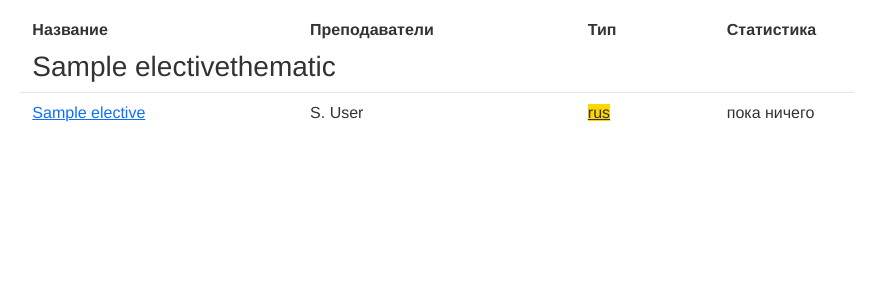
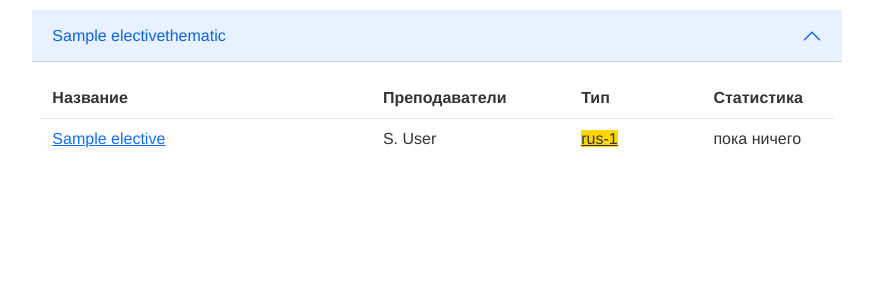
Before and after one commit to tamarinvs19/choosing_electives, a Django app: page /electives/ in a window 1280 px wide. Shown: the part 66-366 px from the top of the page, without its empty margins (203-1076 px from the left). Run offline with Django 3.2, Linux system fonts and the light colour scheme; tables that the repository leaves empty hold one stand-in row (values such as "Sample post").

Commit message:
update thematic spliting

```diff
--- a/electives/models.py
+++ b/electives/models.py
@@ -57,11 +57,17 @@ class ElectiveKind(models.Model):
     def short_name(self) -> str:
         """Generate the short string form"""
         if self.credit_units == 2:
-            return '{lang}s'.format(lang=self.language)
+            return '{lang}s-{semester}'.format(
+                lang=self.language, semester=self.semester,
+            )
         elif self.credit_units == 3:
-            return '{lang}1'.format(lang=self.language)
+            return '{lang}1-{semester}'.format(
+                lang=self.language, semester=self.semester,
+            )
         elif self.credit_units == 4:
-            return '{lang}2'.format(lang=self.language)
+            return '{lang}2-{semester}'.format(
+                lang=self.language, semester=self.semester,
+            )
 
 
 class ElectiveThematic(models.Model):
@@ -117,7 +123,7 @@ class Elective(models.Model):
             return 'Не определен'
 
     @property
-    def text_kinds(self) -> list[(str, str)]:
+    def text_kinds(self) -> list[(str, str, str)]:
         """Generate the list of kinds as pairs (short_form, long_form, semester)."""
         return [(kind.short_name, kind.show_name, kind.semester) for kind in self.kinds.all()]
 
--- a/static/styles/main.css
+++ b/static/styles/main.css
@@ -11,12 +11,12 @@ body {
     padding-right: 30px;
 }
 
-#div-electives > div.title-row {
+.title-row {
     padding: 8px 0;
     font-weight: bold;
 }
 
-#div-electives > div.table-row {
+.table-row {
     padding: 8px 0;
     border-top: 1px solid #e5e5e5;
 }
@@ -29,7 +29,7 @@ ul.description-table li:first-child {
     font-weight: bold;
 }
 
-span.info-counter {
+.info-counter {
     position: absolute;
     right: 50px;
 }
@@ -38,11 +38,11 @@ span.info-counter {
     padding-bottom: 20px;
 }
 
-div.elective-kinds {
+.elective-kinds {
     font-size: 11pt;
 }
 
-div.save-button {
+.save-button {
     padding: 10px 0;
 }
 
@@ -53,3 +53,11 @@ div.save-button {
 .semester-2 {
     background-color: yellowgreen;
 }
+
+.elective-row:hover {
+    background-color: #f3f3f3;
+}
+
+.elective-description {
+    word-break: break-all;
+}
--- a/templates/electives/elective_list.html
+++ b/templates/electives/elective_list.html
@@ -2,60 +2,10 @@
 {% block head_title %}
   Elective list
 {% endblock %}
-
 {% block body %}
-  <div class="row">
-    <div id="div-electives" class="env-page col-md-8 offset-md-2">
-      <div class="row title-row">
-        <div class="col-4">Название</div>
-        <div class="col-4">Преподаватели</div>
-        <div class="col-2">Тип</div>
-        <div class="col-2">Статистика</div>
-      </div>
-      {% for thematic in thematics %}
-        <h3>{{ thematic.name }}</h3>
-      {% for elective in electives %}
-          {% if elective.thematic == thematic %}
-        <div class="row table-row">
-          <div class="col-4"><a href={% url 'electives:elective_page' elective.id %}>{{ elective.name }}</a></div>
-          <div class="col-4">{{ elective.text_teacher }}</div>
-          <div class="col-2">
-            {% for short_form, long_form, semester in elective.text_kinds %}
-              <span title="{{ long_form }}" class="semester-{{ semester }}">
-                <u>{{ short_form }}</u>
-              </span>
-            {% endfor %}
-          </div>
-          <div class="col-2">пока ничего</div>
-        </div>
-          {% endif %}
-      {% endfor %}
-      {% endfor %}
-      {#        <table class="electives">#}
-      {#            <thead>#}
-      {#            <tr>#}
-      {#                <th>Название</th>#}
-      {#                <th>Преподаватели</th>#}
-      {#                <th>Тип</th>#}
-      {#                <th>Статистика</th>#}
-      {#            </tr>#}
-      {#            </thead>#}
-      {#            <tbody>#}
-      {#                {% for elective in electives %}#}
-      {#                    <tr>#}
-      {#                        <td>{{elective.name}}</td>#}
-      {#                        <td>{{elective.text_teacher}}</td>#}
-      {#                        <td>{{elective.credit_unit}} </td>#}
-      {#                        <td>пока ничего</td>#}
-      {#                    </tr>#}
-      {#                    <tr class="elective-description">#}
-      {#                    <td>#}
-      {#                        {{ elective.description }}#}
-      {#                    </td>#}
-      {#                    </tr>#}
-      {#                {% endfor %}#}
-      {#            </tbody>#}
-      {#        </table>#}
+    <div class="accordion" id="accordionPanelsElective">
+    {% for thematic in thematics %}
+        {% include "electives/themetic_list.html" with thematic=thematic electives=electives %}
+    {% endfor %}
     </div>
-  </div>
 {% endblock %}
--- a/templates/electives/elective_page.html
+++ b/templates/electives/elective_page.html
@@ -45,7 +45,7 @@
             </h2>
             <div id="collapseOne" class="accordion-collapse collapse show" aria-labelledby="headingOne"
                  data-bs-parent="#accordionElectivePage">
-              <div class="accordion-body">
+              <div class="elective-description accordion-body">
                 {{ elective.description }}
               </div>
             </div>
@@ -112,7 +112,7 @@
           <h5>Выбор курса</h5>
           <div class="elective-kinds">
             <ul class="list-group">
-              {% for short_form, long_form in elective.text_kinds %}
+              {% for short_form, long_form, semester in elective.text_kinds %}
                 <li class="list-group-item">
                   <input class="form-check-input me-1" type="checkbox" value="{{ short_form }}" aria-label="...">
                   {{ long_form }}
--- /dev/null
+++ b/templates/electives/themetic_list.html
@@ -0,0 +1,40 @@
+<div class="row">
+    <div id="accordionPanelsStayOpen{{ forloop.counter }}"
+        class="div-electives env-page col-md-8 offset-md-2 accordion">
+        <h3 class="thematic-name accordion-header"
+            id="panelsStayOpen-heading{{ forloop.counter }}">
+            <button class="accordion-button" type="button" data-bs-toggle="collapse"
+                    data-bs-target="#panelsStayOpen-collapse{{ forloop.counter }}"
+                    aria-expanded="true"
+                    aria-controls="panelsStayOpen-collapse{{ forloop.counter }}">
+                {{ thematic.name }}
+            </button>
+        </h3>
+        <div id="panelsStayOpen-collapse{{ forloop.counter }}"
+             class="accordion-collapse collapse show"
+             aria-labelledby="panelsStayOpen-{{ forloop.counter }}">
+            <div class="accordion-body">
+                <div class="row title-row">
+                    <div class="col-5">Название</div>
+                    <div class="col-3">Преподаватели</div>
+                    <div class="col-2">Тип</div>
+                    <div class="col-2">Статистика</div>
+                </div>
+                {% for elective in electives %}
+                    {% if elective.thematic == thematic %}
+                        <div class="elective-row row table-row">
+                            <div class="col-5"><a href={% url 'electives:elective_page' elective.id %}>{{ elective.name }}</a></div>
+                            <div class="col-3">{{ elective.text_teacher }}</div>
+                            <div class="col-2">
+                                {% for short_form, long_form, semester in elective.text_kinds %}
+                                    <span title="{{ long_form }}" class="semester-{{ semester }}"><u>{{ short_form }}</u></span>
+                                {% endfor %}
+                            </div>
+                            <div class="col-2">пока ничего</div>
+                        </div>
+                    {% endif %}
+                {% endfor %}
+            </div>
+        </div>
+    </div>
+</div>
```
Also changed, not shown: templates/electives/test.html (added, +26 -0 lines).
